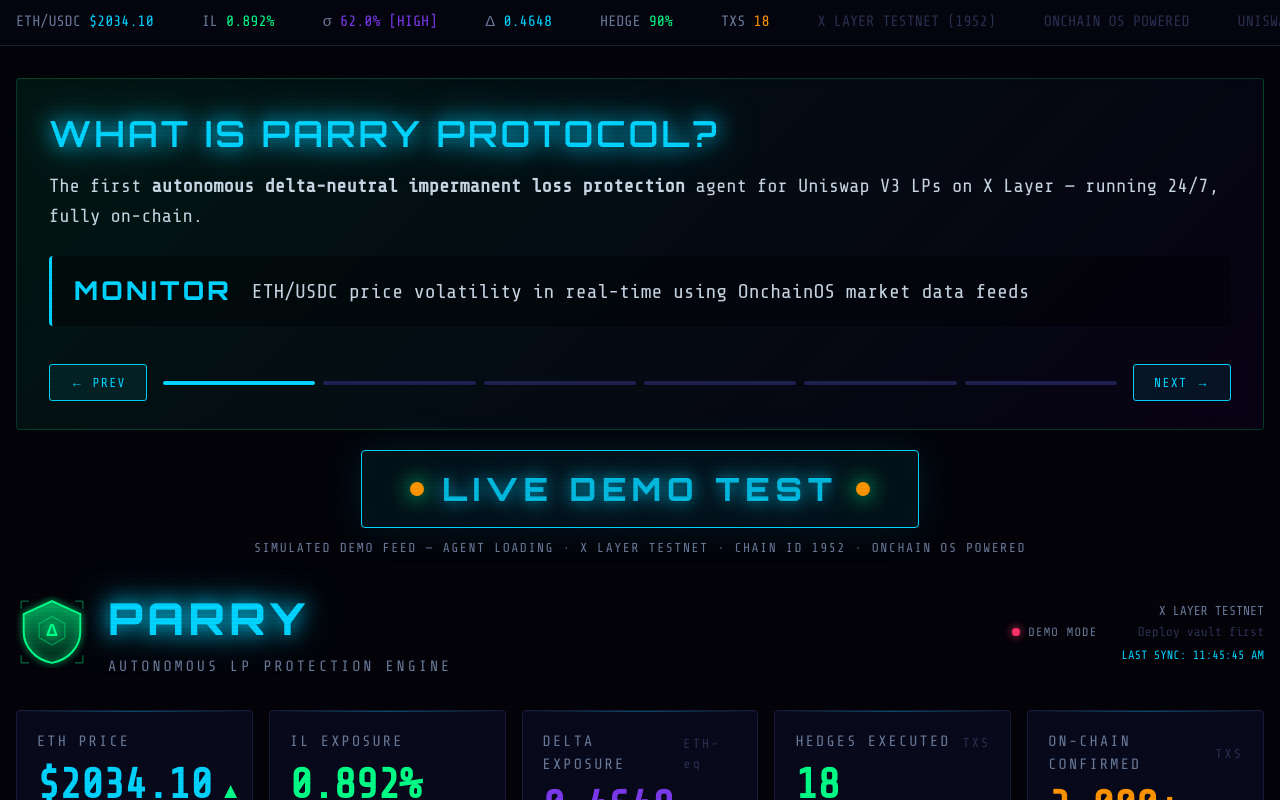
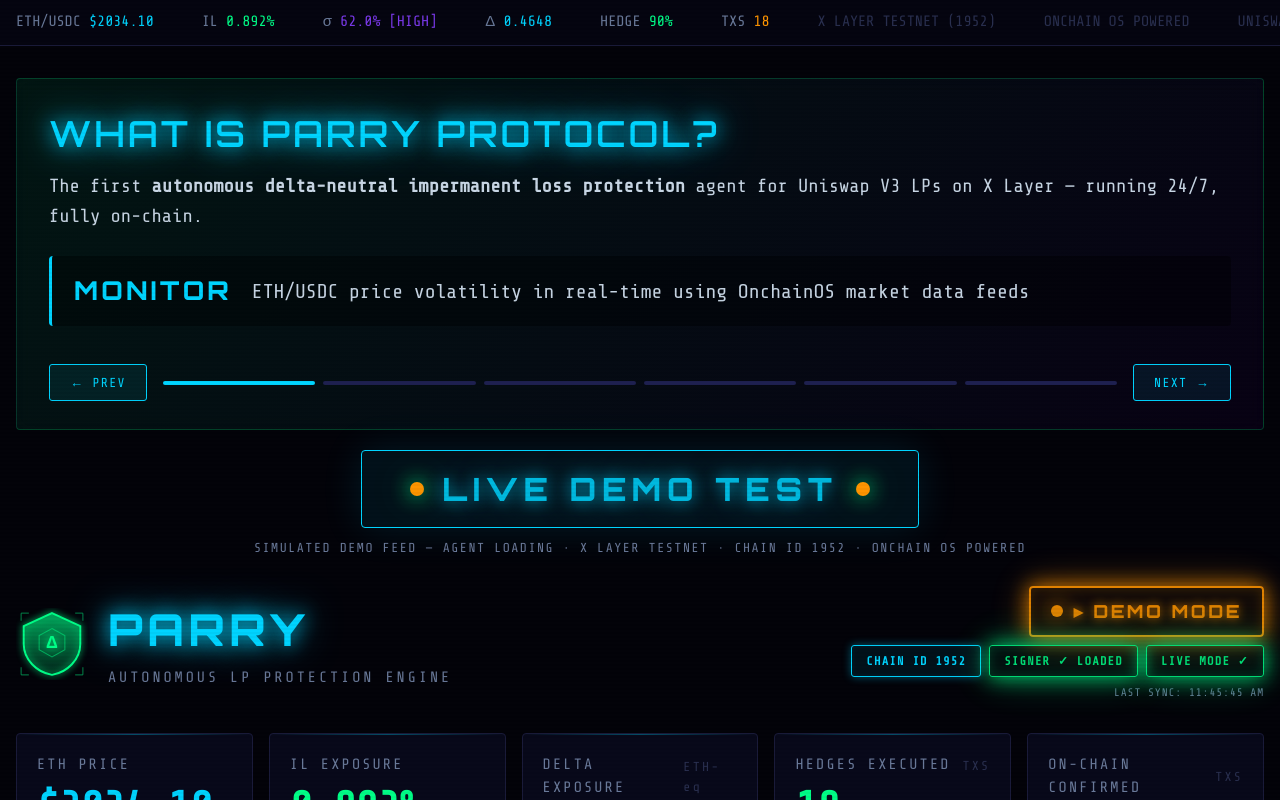
Before and after one commit to Gideon145/parry-protocol, a Next.js app in the folder frontend/: page / in a window 1280 px wide. Shown: the top 800 px of the page. Built offline with nearby package versions, Linux system fonts and the light colour scheme; no server answers.

Commit message:
feat: prominent glowing status badges (agent live, signer, chain id, running since)

```diff
--- a/frontend/app/globals.css
+++ b/frontend/app/globals.css
@@ -437,3 +437,34 @@
 .dot-1 { animation: dot-flash 1.4s ease-in-out infinite; }
 .dot-2 { animation: dot-flash 1.4s ease-in-out 0.2s infinite; }
 .dot-3 { animation: dot-flash 1.4s ease-in-out 0.4s infinite; }
+
+/* -- Status badge animations ----------------------------------------------- */
+@keyframes status-glow-green {
+  0%, 100% { box-shadow: 0 0 8px rgba(0,255,136,0.5), inset 0 0 8px rgba(0,255,136,0.1); opacity: 1; }
+  50% { box-shadow: 0 0 20px rgba(0,255,136,0.9), 0 0 40px rgba(0,255,136,0.4), inset 0 0 12px rgba(0,255,136,0.2); opacity: 0.85; }
+}
+@keyframes status-glow-amber {
+  0%, 100% { box-shadow: 0 0 8px rgba(255,149,0,0.5), inset 0 0 8px rgba(255,149,0,0.1); opacity: 1; }
+  50% { box-shadow: 0 0 20px rgba(255,149,0,0.9), 0 0 40px rgba(255,149,0,0.4), inset 0 0 12px rgba(255,149,0,0.2); opacity: 0.85; }
+}
+@keyframes status-glow-cyan {
+  0%, 100% { box-shadow: 0 0 8px rgba(0,212,255,0.4), inset 0 0 6px rgba(0,212,255,0.08); }
+  50% { box-shadow: 0 0 18px rgba(0,212,255,0.8), 0 0 32px rgba(0,212,255,0.3), inset 0 0 10px rgba(0,212,255,0.15); }
+}
+@keyframes status-text-blink {
+  0%, 100% { opacity: 1; text-shadow: 0 0 10px currentColor; }
+  45% { opacity: 0.6; text-shadow: none; }
+  55% { opacity: 0.6; text-shadow: none; }
+}
+.status-badge-green {
+  animation: status-glow-green 1.8s ease-in-out infinite;
+}
+.status-badge-amber {
+  animation: status-glow-amber 1.4s ease-in-out infinite;
+}
+.status-badge-cyan {
+  animation: status-glow-cyan 2.2s ease-in-out infinite;
+}
+.status-text-blink {
+  animation: status-text-blink 2s ease-in-out infinite;
+}
--- a/frontend/app/page.tsx
+++ b/frontend/app/page.tsx
@@ -502,64 +502,133 @@
               </p>
             </div>
           </div>
-          <div style={{ display: "flex", alignItems: "center", gap: 24 }}>
-            <div style={{ display: "flex", alignItems: "center", gap: 8 }}>
+          {/* ── Prominent status panel ──────────────────────────────── */}
+          <div style={{ display: "flex", flexDirection: "column", gap: 8, alignItems: "flex-end" }}>
+            {/* Row 1: main connection badge — big and blinking */}
+            <div
+              className={connected ? "status-badge-green" : "status-badge-amber"}
+              style={{
+                display: "inline-flex",
+                alignItems: "center",
+                gap: 10,
+                padding: "10px 20px",
+                border: `2px solid ${connected ? "var(--green)" : "var(--amber)"}`,
+                borderRadius: 4,
+                background: connected ? "rgba(0,255,136,0.08)" : "rgba(255,149,0,0.08)",
+              }}
+            >
               <div
                 style={{
-                  width: 8,
-                  height: 8,
+                  width: 12,
+                  height: 12,
                   borderRadius: "50%",
-                  background: connected ? "var(--green)" : "var(--red)",
-                  boxShadow: connected
-                    ? "0 0 8px var(--green)"
-                    : "0 0 8px var(--red)",
+                  background: connected ? "var(--green)" : "var(--amber)",
+                  boxShadow: connected ? "0 0 12px var(--green)" : "0 0 12px var(--amber)",
+                  flexShrink: 0,
+                  animation: connected ? "orb-pulse-green 1.5s ease-in-out infinite" : "orb-pulse-amber 1.2s ease-in-out infinite",
                 }}
               />
               <span
+                className="status-text-blink"
                 style={{
+                  fontFamily: "var(--font-orbitron), sans-serif",
+                  fontSize: 18,
+                  fontWeight: 800,
+                  letterSpacing: "0.14em",
+                  color: connected ? "var(--green)" : "var(--amber)",
+                }}
+              >
+                {connected ? "▸ AGENT LIVE" : "▸ DEMO MODE"}
+              </span>
+            </div>
+
+            {/* Row 2: chain ID + signer + demo flags */}
+            <div style={{ display: "flex", gap: 8, flexWrap: "wrap", justifyContent: "flex-end" }}>
+              {/* CHAIN ID */}
+              <div
+                className="status-badge-cyan"
+                style={{
+                  padding: "6px 14px",
+                  border: "1px solid var(--cyan)",
+                  borderRadius: 3,
+                  background: "rgba(0,212,255,0.07)",
+                  fontFamily: "var(--font-hud), monospace",
                   fontSize: 12,
-                  color: connected ? "var(--green)" : "var(--text-dim)",
-                  fontFamily: "var(--font-hud), monospace",
+                  fontWeight: 700,
+                  color: "var(--cyan)",
                   letterSpacing: "0.1em",
                 }}
               >
-                {connected ? "AGENT CONNECTED" : "DEMO MODE"}
-              </span>
+                CHAIN ID {status.chainId ?? 1952}
+              </div>
+
+              {/* SIGNER */}
+              <div
+                className={status.signerLoaded !== false ? "status-badge-green" : "status-badge-amber"}
+                style={{
+                  padding: "6px 14px",
+                  border: `1px solid ${status.signerLoaded !== false ? "var(--green)" : "var(--amber)"}`,
+                  borderRadius: 3,
+                  background: status.signerLoaded !== false ? "rgba(0,255,136,0.07)" : "rgba(255,149,0,0.07)",
+                  fontFamily: "var(--font-hud), monospace",
+                  fontSize: 12,
+                  fontWeight: 700,
+                  color: status.signerLoaded !== false ? "var(--green)" : "var(--amber)",
+                  letterSpacing: "0.1em",
+                }}
+              >
+                SIGNER {status.signerLoaded !== false ? "✓ LOADED" : "✗ MISSING"}
+              </div>
+
+              {/* DEMO MODE flag */}
+              <div
+                className={!status.demoMode ? "status-badge-green" : "status-badge-amber"}
+                style={{
+                  padding: "6px 14px",
+                  border: `1px solid ${!status.demoMode ? "var(--green)" : "var(--amber)"}`,
+                  borderRadius: 3,
+                  background: !status.demoMode ? "rgba(0,255,136,0.07)" : "rgba(255,149,0,0.07)",
+                  fontFamily: "var(--font-hud), monospace",
+                  fontSize: 12,
+                  fontWeight: 700,
+                  color: !status.demoMode ? "var(--green)" : "var(--amber)",
+                  letterSpacing: "0.1em",
+                }}
+              >
+                {!status.demoMode ? "LIVE MODE ✓" : "DEMO MODE"}
+              </div>
+            </div>
+
+            {/* Row 3: running-since + last sync */}
+            <div style={{ display: "flex", gap: 16, alignItems: "center", justifyContent: "flex-end" }}>
               {status.startTimestamp && (
                 <span
                   style={{
-                    fontSize: 10,
-                    color: "var(--text-faint)",
                     fontFamily: "var(--font-hud), monospace",
-                    letterSpacing: "0.05em",
-                    marginLeft: 8,
+                    fontSize: 12,
+                    color: "var(--cyan)",
+                    letterSpacing: "0.08em",
+                    fontWeight: 600,
                   }}
                 >
-                  RUNNING SINCE{" "}
+                  ⏱ RUNNING SINCE{" "}
                   {new Date(status.startTimestamp).toLocaleDateString("en-US", {
                     month: "short",
                     day: "numeric",
+                    year: "numeric",
                   }).toUpperCase()}
                 </span>
               )}
-            </div>
-            <div
-              style={{
-                fontSize: 13,
-                color: "var(--text-dim)",
-                fontFamily: "var(--font-hud), monospace",
-                textAlign: "right",
-              }}
-            >
-              <div>X LAYER TESTNET</div>
-              <div style={{ color: "var(--text-faint)", marginTop: 2 }}>
-                {status.vaultAddress !== "0xVault..."
-                  ? `${status.vaultAddress.slice(0, 10)}...`
-                  : "Deploy vault first"}
-              </div>
-              <div style={{ color: "var(--cyan)", marginTop: 4, fontSize: 12 }}>
+              <span
+                style={{
+                  fontFamily: "var(--font-hud), monospace",
+                  fontSize: 11,
+                  color: "var(--text-dim)",
+                  letterSpacing: "0.08em",
+                }}
+              >
                 LAST SYNC: {lastUpdated}
-              </div>
+              </span>
             </div>
           </div>
         </header>
```
